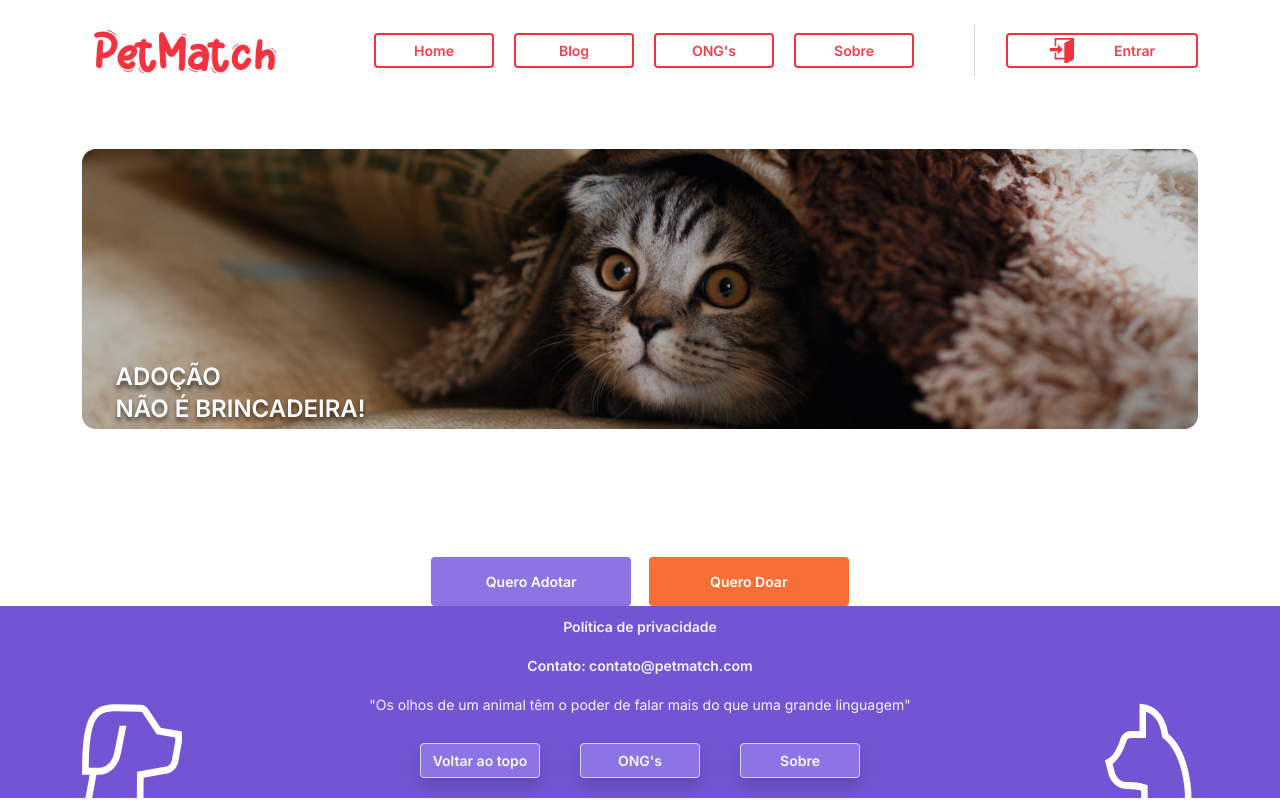
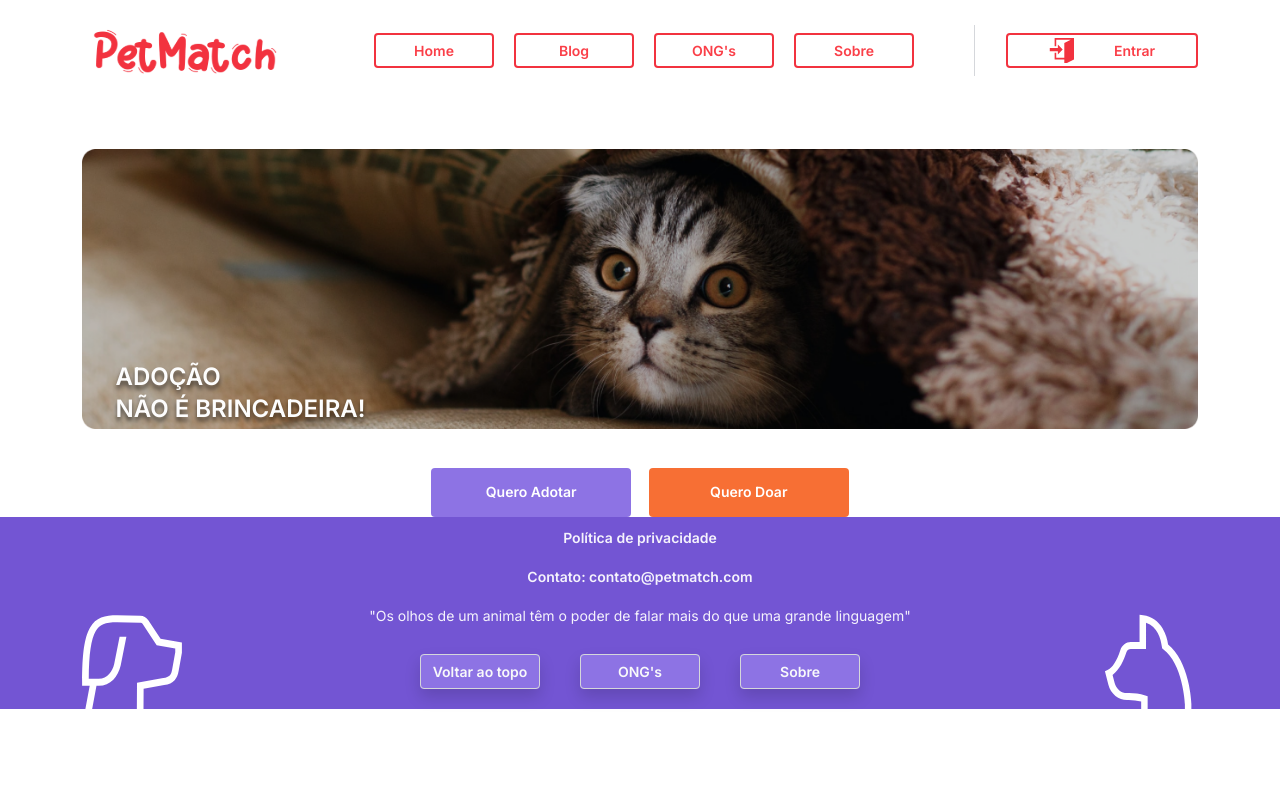
Before and after one commit to andresdslima/petmatch-front, a React (Create React App) app: page /petprofile in a window 1280 px wide. Built offline with nearby package versions, Linux system fonts and the light colour scheme.

Commit message:
Alterando estilização

```diff
--- a/src/components/ImagesCarousel/styled.js
+++ b/src/components/ImagesCarousel/styled.js
@@ -5,17 +5,9 @@ import { Container, Carousel } from 'react-bootstrap';
 export const ContainerContent = styled(Container)`
 	display: flex;
 	justify-content: flex-start;
-	gap: 10vw;
+	gap: 3vw;
 	align-items: center;
 	flex-direction: column;
-
-	@media (max-width: 1000px) {
-		gap: 4vw;
-	}
-
-	@media (max-width: 600px) {
-		gap: 4vw;
-	}
 `;
 
 export const ContainerCarousel = styled(Carousel)`
--- a/src/components/Partners/index.jsx
+++ b/src/components/Partners/index.jsx
@@ -10,7 +10,7 @@ import Puppies from '../../assets/images/Puppies.svg'
 
 const Partners = () => {
     return (
-        <Container className='my-5'>
+        <Container className='mt-5'>
             <S.Title className='mb-5'>Conheça alguns membros da nossa família</S.Title>
             <S.PartnerContainerLeft>
                 <S.ImageDiv>
```
